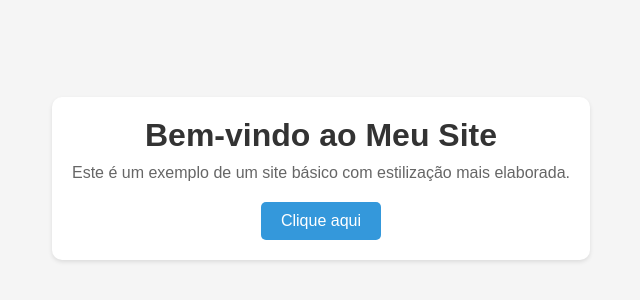
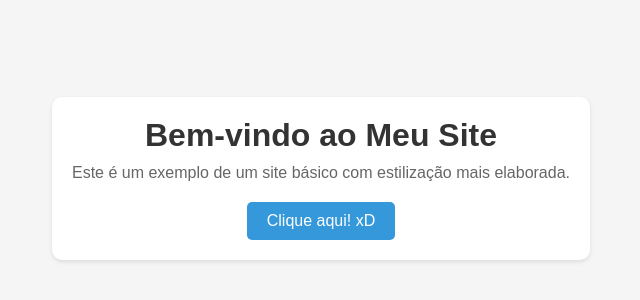
Before and after one commit to guizaodev/html-test, a plain HTML site: page src/index.html in a window 1280 px wide. Shown: the part 222-522 px from the top of the page, without its empty margins (319-959 px from the left). Drawn offline with Linux system fonts and the light colour scheme.

Commit message:
Update index.html

```diff
--- a/src/index.html
+++ b/src/index.html
@@ -10,7 +10,7 @@
     <div class="container">
         <h1>Bem-vindo ao Meu Site</h1>
         <p>Este é um exemplo de um site básico com estilização mais elaborada.</p>
-        <a href="#" class="button">Clique aqui</a>
+        <a href="#" class="button">Clique aqui! xD</a>
     </div>
 
     <script src="script.js"></script>
```
